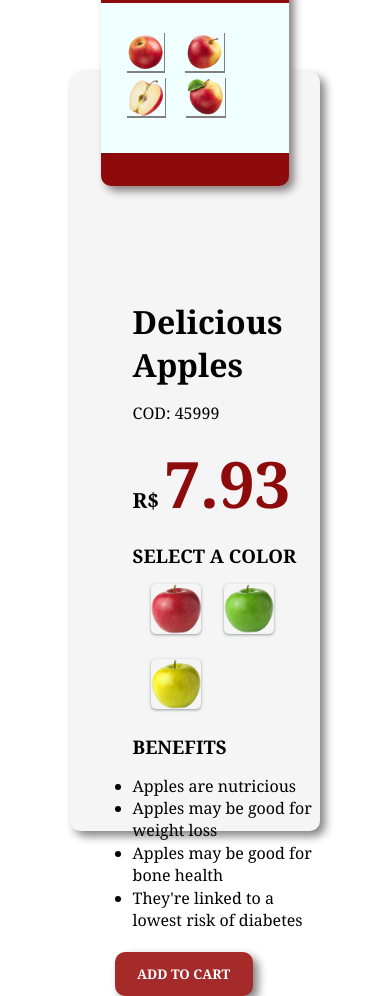
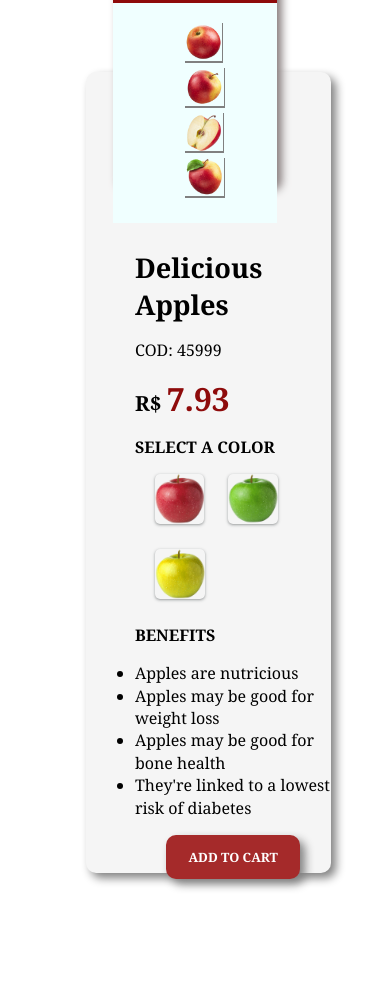
Before and after one commit to ArsheenArshiASH/product-card, a plain HTML site: page index.html in a window 390 px wide. Shown: the part 552-1548 px from the top of the page. After the commit the page ends 1447 px from the top, so only its background shows below. Drawn offline with Linux system fonts and the light colour scheme.

Commit message:
modified it a little

```diff
--- a/style.css
+++ b/style.css
@@ -173,8 +173,9 @@ i {
 }
 @media only screen and (max-width:875px){
   .container{
-     width: 80vw;
+     width: 70vw;
      height: 90vh;
+     /* height: fit-content; */
      margin: 1rem auto;
   }
   .fa-share-nodes{
@@ -182,32 +183,55 @@ i {
   }
   .fa-heart {
   margin-left: 160px;}
-
+  .apple{
+    top:5%;
+    left:10%;
+    width:70%
+  }
+  .left .downbar{
+    top:70%;
+     padding: 20px 3.5rem;
+  }
   .child {
     clear: both;
 
   }
   .left{
     width:60%;
-    height:70%;
+    height:10%;
     left:20%;
     top:15%;
 
   }
   .right{
     width:80%;
-    height: 90%;
+    max-height: fit-content;
+    /* overflow: auto; */
     left:10%
+
   }
   .content {
   position: absolute;
-  top: 30%;
-  left: 25%;
+  top:20%;
+  left: 20%;
+  max-height: fit-content;
+
 }
-.downbar{
-    top:70%;
-    padding: 20px 3.5rem;
-  }}
+.content h1{
+  font-size: 1.7rem;
+}
+.content h2 span{
+  font-size: 2rem;
+}
+.content h3{
+  font-size: 1rem;
+}
+.content button{
+  margin: 1rem auto;
+  font-size: 0.8rem;
+}
+
+}
   @media only screen and (max-width:700px){
     i {
       margin-top: 20px;
@@ -218,4 +242,12 @@ i {
     .downbar{
       padding: 30px 10px;
     }
+    .right{
+      width: 90%;
+      min-height:95vh;
+    }
+    .content{
+      padding-top: 7%;
+    }
   }
+  /* made it responsive till 600px */
```
Also changed, not shown: index.html (+1 -1 lines).
